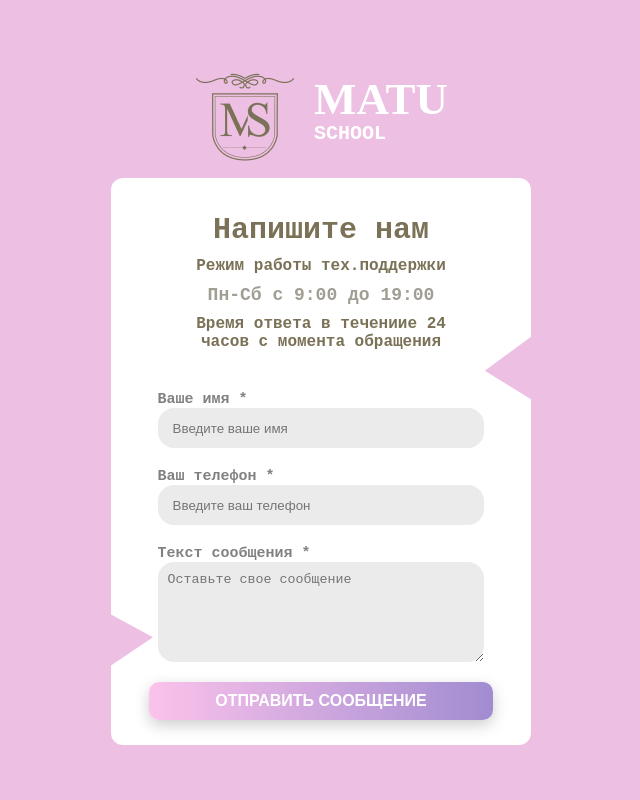
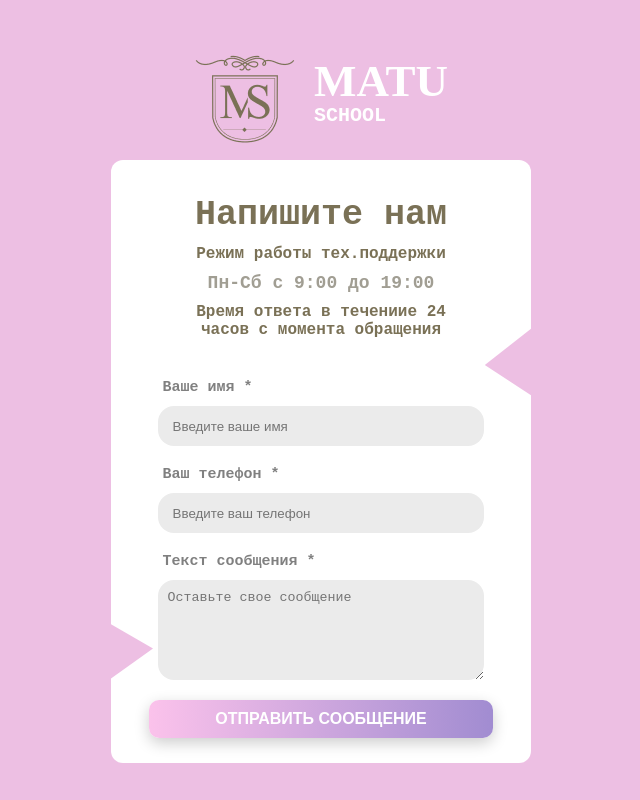
Before and after one commit to esonaliyev05/MatuScholl, a React (Vite) app: page /concat in a window 1280 px wide. Shown: the whole page, without its empty margins (319-959 px from the left). Built offline with nearby package versions, Linux system fonts and the light colour scheme.

Commit message:
new wersion 2.8

```diff
--- a/src/Components/ConcatTols/Concat.scss
+++ b/src/Components/ConcatTols/Concat.scss
@@ -71,7 +71,7 @@ $bg-color: #edbfe3;
       h2 {
         color: $text-color;
         font-family: monospace;
-        font-size: 30px;
+        font-size: 35px;
       }
 
       h3 {
@@ -108,6 +108,7 @@ $bg-color: #edbfe3;
           font-family: monospace;
           font-size: 15px;
           font-weight: 600;
+          margin: 0 0 10px 5px;
 
 
         }
```
Also changed, not shown: src/Components/Navbar/Navbar.scss (line endings or trailing spaces).
